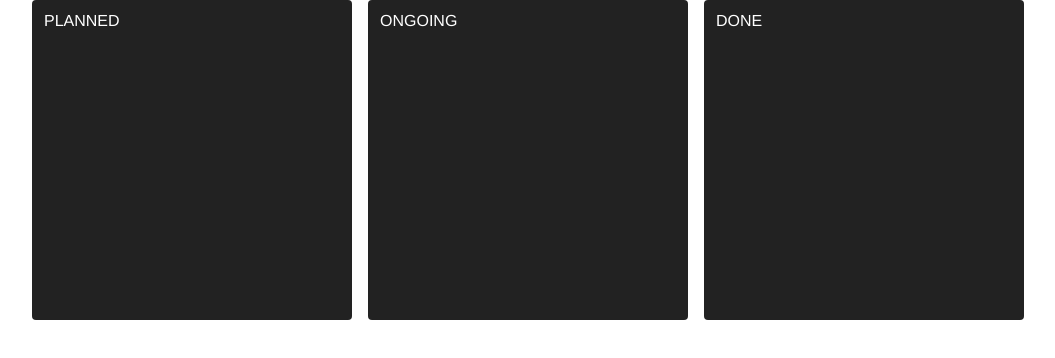
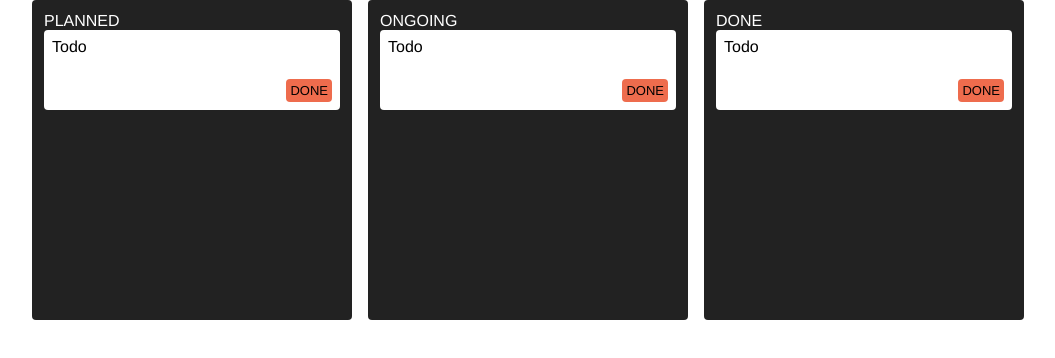
Before and after one commit to hazhirmohammadi/zustand, a React (Vite) app: page / in a window 1280 px wide. Shown: the top 358 px of the page, without its empty margins (112-1167 px from the left). Built offline with nearby package versions, Linux system fonts and the light colour scheme.

Commit message:
feat: create new component(task.jsx) task and styling task

```diff
--- a/package.json
+++ b/package.json
@@ -10,6 +10,7 @@
     "preview": "vite preview"
   },
   "dependencies": {
+    "classnames": "^2.3.2",
     "react": "^18.2.0",
     "react-dom": "^18.2.0",
     "zustand": "^4.4.5"
--- a/src/components/Column.jsx
+++ b/src/components/Column.jsx
@@ -1,6 +1,10 @@
 import "./Column.css";
+import Tack from "./Tack.jsx";
 
 
 export  default function Column({state}) {
-   return <div className=" column">{state}</div>
+   return <div className=" column">
+      {state}
+      <Tack title="Todo"/>
+   </div>
 }
--- /dev/null
+++ b/src/components/Tack.jsx
@@ -0,0 +1,15 @@
+import "./tack.css";
+import classNames from "classnames";
+
+const STATUS = 'DONE'
+export default function Tack({title}) {
+   return(
+       <div className="task">
+         <div> {title}</div>
+          <div className="bottomWrapper">
+             <div></div>
+             <div className={classNames("status",STATUS)}>{STATUS}</div>
+          </div>
+       </div>
+   )
+}
--- /dev/null
+++ b/src/components/tack.css
@@ -0,0 +1,37 @@
+.task {
+    background: white;
+    border-radius: 4px;
+    min-height: 5rem;
+    color: black;
+    padding: 0.5rem;
+    display: flex;
+    flex-direction: column;
+    justify-content: space-between;
+    margin-bottom: 0.5rem;
+    cursor: move;
+}
+
+.bottomWrapper {
+    display: flex;
+    justify-content: space-between;
+}
+
+.status {
+    font-size: small;
+    background: var(--COLOR-GRAY-LIGHT);
+    padding: 0.25rem;
+    border-radius: 4px;
+}
+
+.ONGOING {
+    background: var(--COLOR-ONGOING);
+}
+
+.DONE {
+    background: var(--COLOR-DONE);
+}
+
+.task img {
+    height: 1.25rem;
+    cursor: pointer;
+}
```
Also changed, not shown: 1 other file (tests, documents, lock files or other folders).
